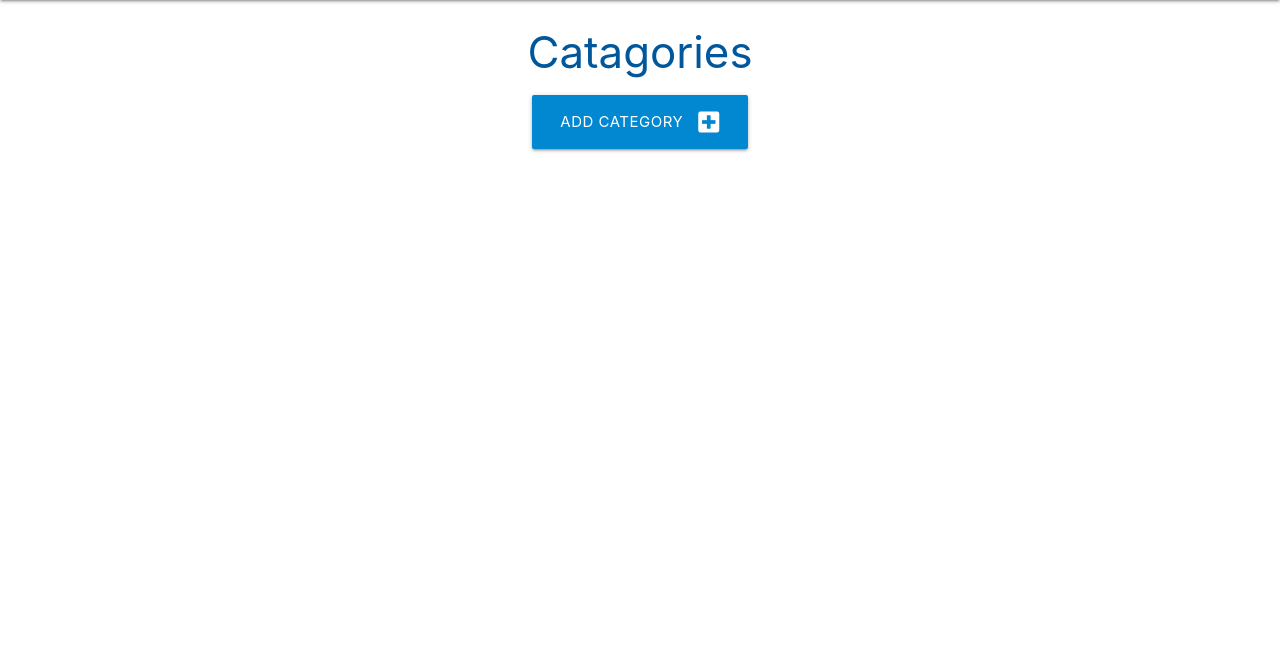
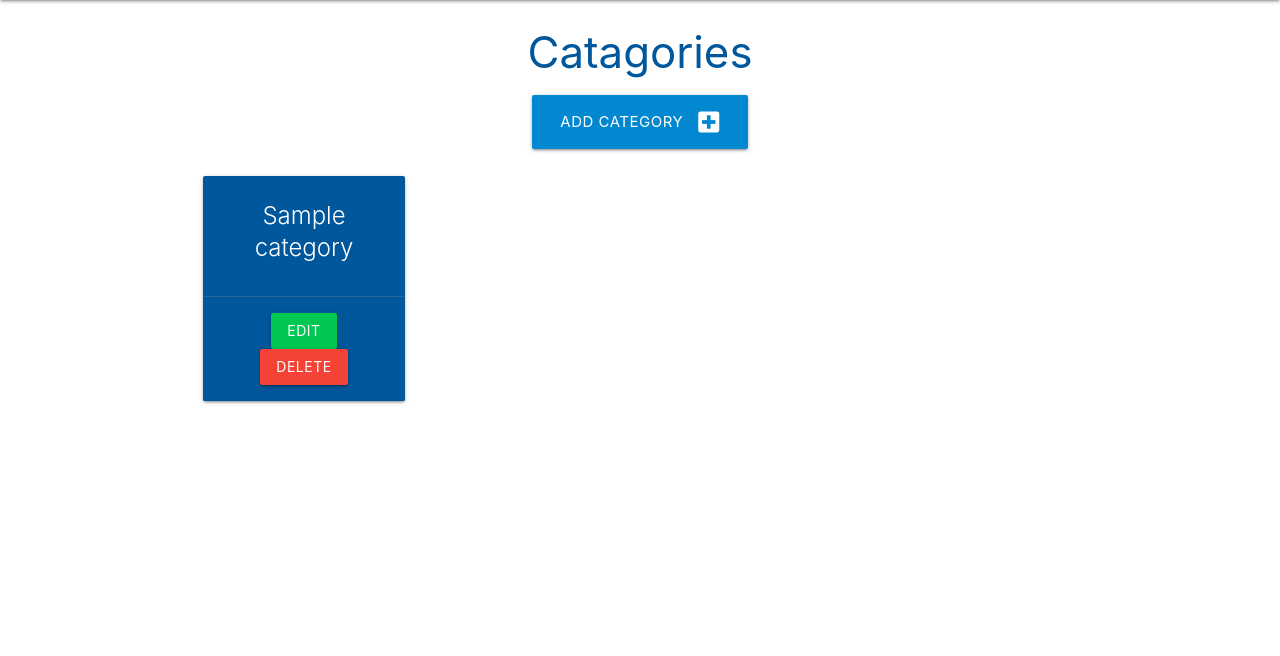
Before and after one commit to dnlbowers/task-manager, a Flask app: page /categories in a window 1280 px wide. Shown: the part 64-720 px from the top of the page. Run offline with Flask 2, Linux system fonts and the light colour scheme; tables that the repository leaves empty hold one stand-in row (values such as "Sample post").

Commit message:
add cards to category page

```diff
--- a/requirements.txt
+++ b/requirements.txt
@@ -1,10 +1,14 @@
 click==8.0.3
+flake8==4.0.1
 Flask==2.0.2
 Flask-SQLAlchemy==2.5.1
 greenlet==1.1.2
 itsdangerous==2.0.1
 Jinja2==3.0.3
 MarkupSafe==2.0.1
+mccabe==0.6.1
 psycopg2==2.9.3
+pycodestyle==2.8.0
+pyflakes==2.4.0
 SQLAlchemy==1.4.29
 Werkzeug==2.0.2
--- a/taskmanager/routes.py
+++ b/taskmanager/routes.py
@@ -10,7 +10,8 @@ def home():
 
 @app.route("/categories")
 def categories():
-    return render_template("categories.html")
+    categories = Category.query.order_by(Category.category_name).all()
+    return render_template("categories.html", categories=categories)
 
 
 @app.route("/add_category", methods=["GET", "POST"])
--- a/taskmanager/templates/categories.html
+++ b/taskmanager/templates/categories.html
@@ -9,4 +9,20 @@
             </a>
         </div>
     </div>
+
+    <div class="row">
+        {% for category in categories %}
+        <div class="col s12 m6 l3">
+            <div class="card light-blue darken-4 center-align">
+                <div class="card-content white-text">
+                    <span class="card-title">{{ category.category_name }}</span>
+                </div>
+                <div class="card-action">
+                    <a href="#" class="btn green accent-4">Edit</a>
+                    <a href="#" class="btn red">Delete</a>
+                </div>
+            </div>
+        </div>
+        {% endfor %}
+      </div>
 {% endblock %}
```
